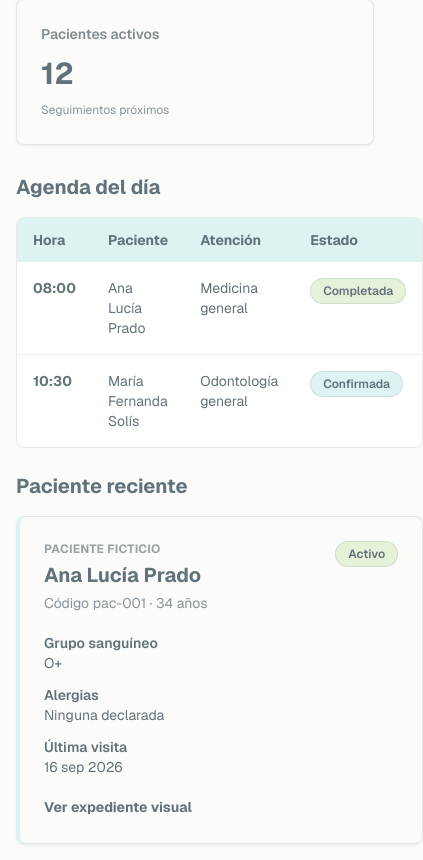
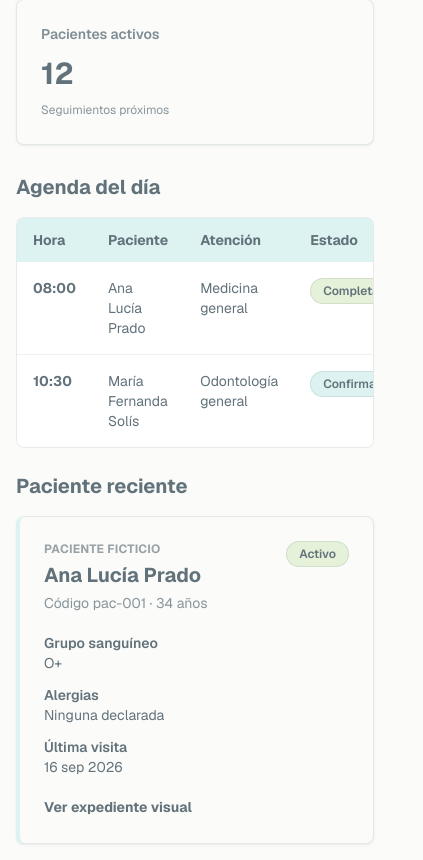
Before and after one commit to NESHrec/frontproyectodesarollo1, a Next.js app: page /medico in a window 390 px wide. Shown: the part 944-1804 px from the top of the page, 423 px wide, since content can reach past the window. Built offline with nearby package versions, Linux system fonts and the light colour scheme.

Commit message:
fix(frontend): evitar desbordamiento movil en panel medico

```diff
--- a/src/app/(private)/medico/page.tsx
+++ b/src/app/(private)/medico/page.tsx
@@ -12,5 +12,5 @@ const columns: DataTableColumn<Appointment>[] = [
 
 export default function DoctorDashboardPage() {
   const patient = patients[0];
-  return <div className="space-y-7"><InternalPageHeader actions={<Link className={buttonLinkClasses} href="/medico/consultas/nueva">Nueva consulta</Link>} description="Vista clínica ficticia para profesionales autorizados, sin persistencia ni conexión con backend." eyebrow="Médico / Odontólogo" title="Panel clínico" /><section className="grid gap-4 sm:grid-cols-3"><MetricCard detail="Agenda personal simulada" label="Citas de hoy" value="5" /><MetricCard detail="Con llegada registrada" label="En espera" tone="crema" value="1" /><MetricCard detail="Seguimientos próximos" label="Pacientes activos" tone="pistacho" value="12" /></section><div className="grid gap-6 xl:grid-cols-[1.5fr_1fr]"><section className="space-y-4"><h2 className="text-xl font-bold text-[#62727B]">Agenda del día</h2><DataTable caption="Agenda personal ficticia" columns={columns} getRowKey={(item) => item.id} rows={appointments.filter((item) => item.doctor === "Dra. Sofía Alvarado" || item.doctor === "Dra. Valeria Méndez")} /></section><section className="space-y-4"><h2 className="text-xl font-bold text-[#62727B]">Paciente reciente</h2><PatientSummaryCard {...patient} /></section></div></div>;
+  return <div className="space-y-7"><InternalPageHeader actions={<Link className={buttonLinkClasses} href="/medico/consultas/nueva">Nueva consulta</Link>} description="Vista clínica ficticia para profesionales autorizados, sin persistencia ni conexión con backend." eyebrow="Médico / Odontólogo" title="Panel clínico" /><section className="grid gap-4 sm:grid-cols-3"><MetricCard detail="Agenda personal simulada" label="Citas de hoy" value="5" /><MetricCard detail="Con llegada registrada" label="En espera" tone="crema" value="1" /><MetricCard detail="Seguimientos próximos" label="Pacientes activos" tone="pistacho" value="12" /></section><div className="grid gap-6 xl:grid-cols-[1.5fr_1fr]"><section className="min-w-0 space-y-4"><h2 className="text-xl font-bold text-[#62727B]">Agenda del día</h2><DataTable caption="Agenda personal ficticia" columns={columns} getRowKey={(item) => item.id} rows={appointments.filter((item) => item.doctor === "Dra. Sofía Alvarado" || item.doctor === "Dra. Valeria Méndez")} /></section><section className="min-w-0 space-y-4"><h2 className="text-xl font-bold text-[#62727B]">Paciente reciente</h2><PatientSummaryCard {...patient} /></section></div></div>;
 }
```
